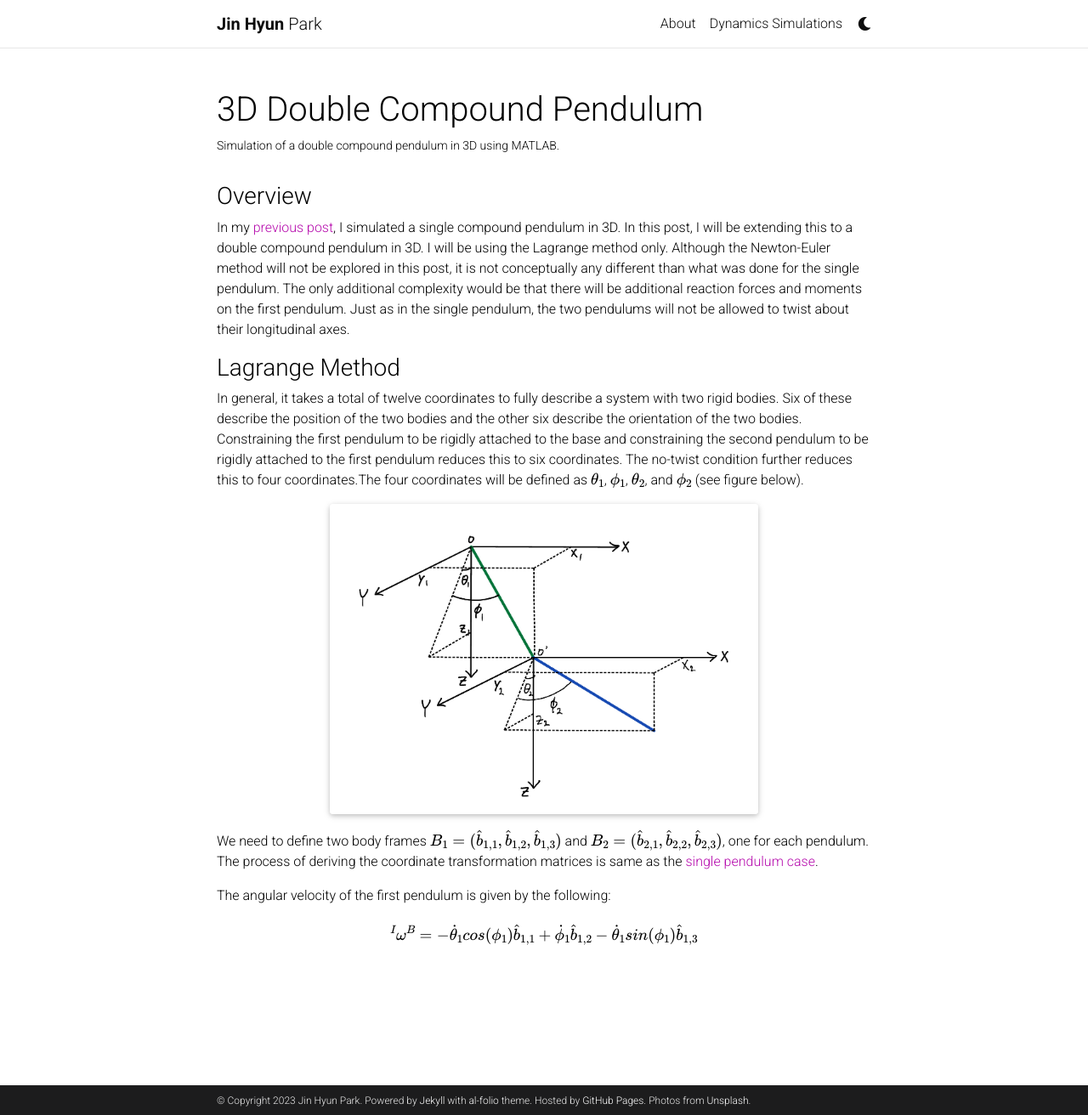
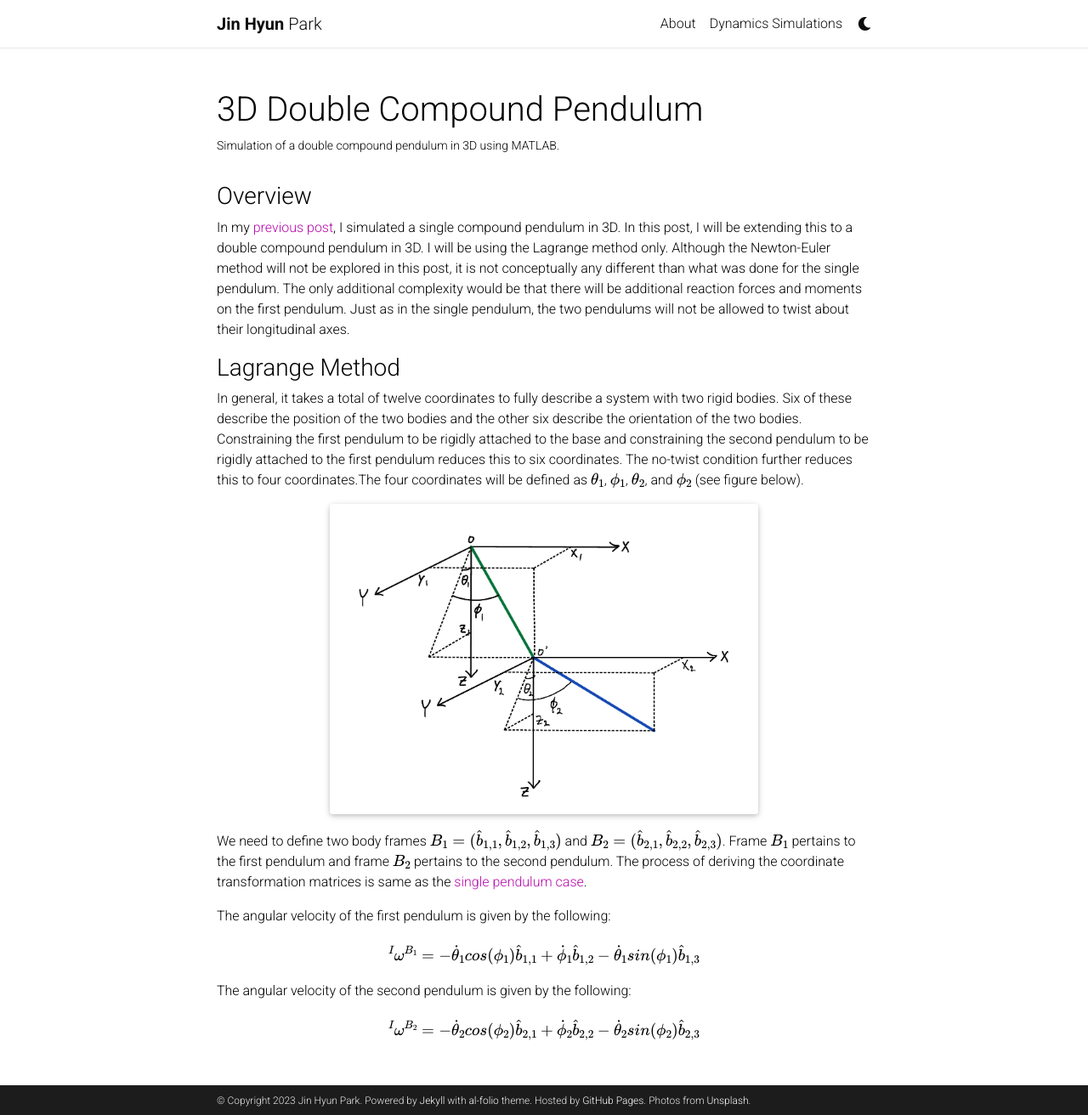
Before and after one commit to jinhyunpark2459/jinhyunpark2459.github.io, a Jekyll site: the page built from _projects/double_pendulum.md, in a window 1280 px wide and 1312 px high. Shown: the whole window at 85% size. Built offline with Jekyll 4.4.1, drawn with Linux system fonts in a browser that asks for light colours; full-size pictures stand in for the smaller copies a plugin makes; comment, search, counter and statistics services are not loaded; a style sheet for code colours, icons or effects is not loaded.

Commit message:
Update double_pendulum.md

```diff
--- a/_projects/double_pendulum.md
+++ b/_projects/double_pendulum.md
@@ -18,10 +18,16 @@ In general, it takes a total of twelve coordinates to fully describe a system wi
     </div>
 </div>
 
-We need to define two body frames $$B_1=(\hat{b}_{1,1},\hat{b}_{1,2},\hat{b}_{1,3})$$ and $$B_2=(\hat{b}_{2,1},\hat{b}_{2,2},\hat{b}_{2,3})$$, one for each pendulum. The process of deriving the coordinate transformation matrices is same as the <a href="https://jinhyunpark2459.github.io/projects/single_pendulum/">single pendulum case</a>.
+We need to define two body frames $$B_1=(\hat{b}_{1,1},\hat{b}_{1,2},\hat{b}_{1,3})$$ and $$B_2=(\hat{b}_{2,1},\hat{b}_{2,2},\hat{b}_{2,3})$$. Frame $$B_1$$ pertains to the first pendulum and frame $$B_2$$ pertains to the second pendulum. The process of deriving the coordinate transformation matrices is same as the <a href="https://jinhyunpark2459.github.io/projects/single_pendulum/">single pendulum case</a>.
 
 The angular velocity of the first pendulum is given by the following:
 
 $$
-{}^I\mathbf{\omega}^B=-\dot{\theta}_1cos(\phi_1)\hat{b}_{1,1}+\dot{\phi}_1\hat{b}_{1,2}-\dot{\theta}_1sin(\phi_1)\hat{b}_{1,3}
+{}^I\mathbf{\omega}^{B_1}=-\dot{\theta}_1cos(\phi_1)\hat{b}_{1,1}+\dot{\phi}_1\hat{b}_{1,2}-\dot{\theta}_1sin(\phi_1)\hat{b}_{1,3}
 $$
+
+The angular velocity of the second pendulum is given by the following:
+
+$$
+{}^I\mathbf{\omega}^{B_2}=-\dot{\theta}_2cos(\phi_2)\hat{b}_{2,1}+\dot{\phi}_2\hat{b}_{2,2}-\dot{\theta}_2sin(\phi_2)\hat{b}_{2,3}
+$$
```
